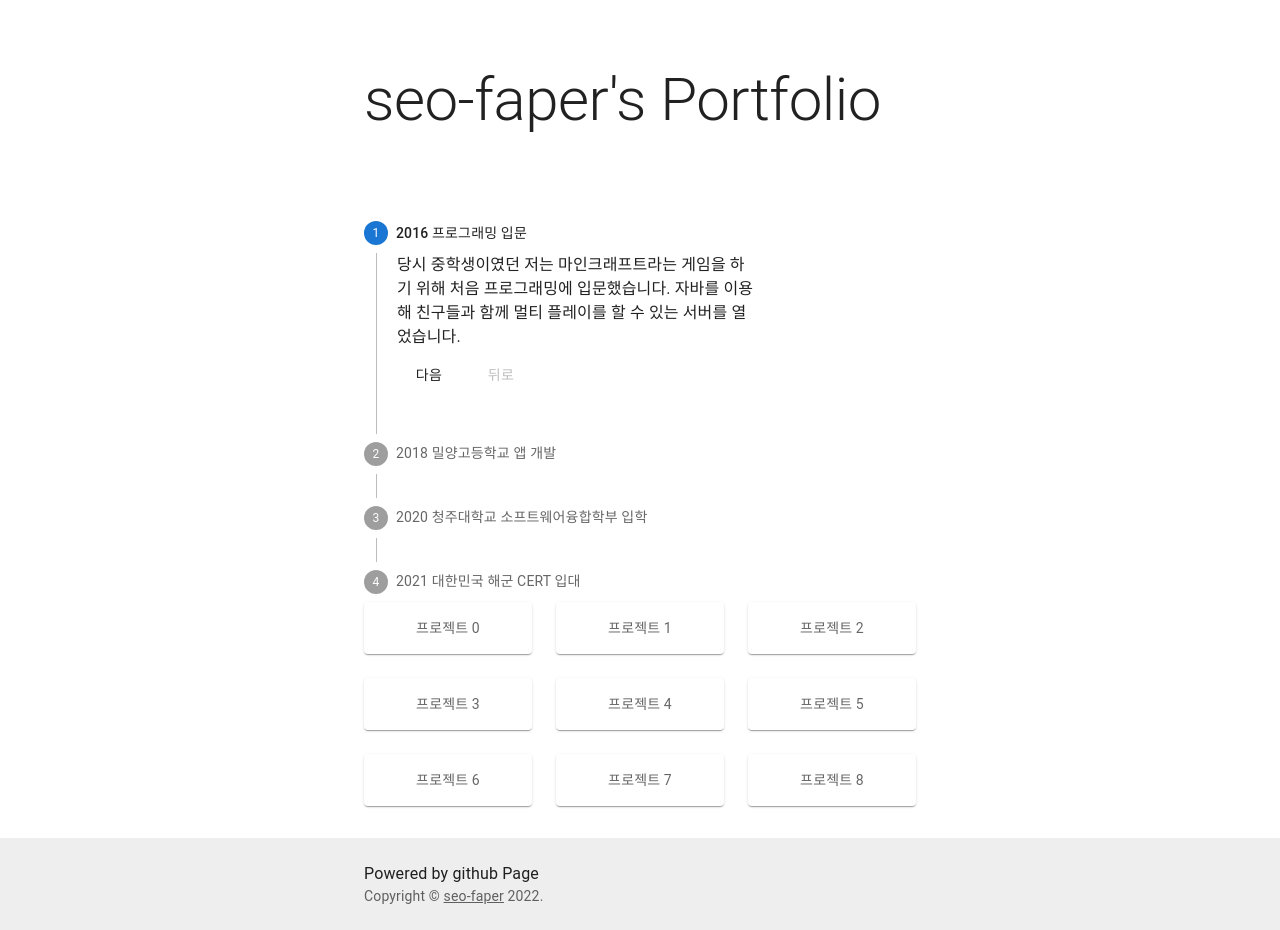
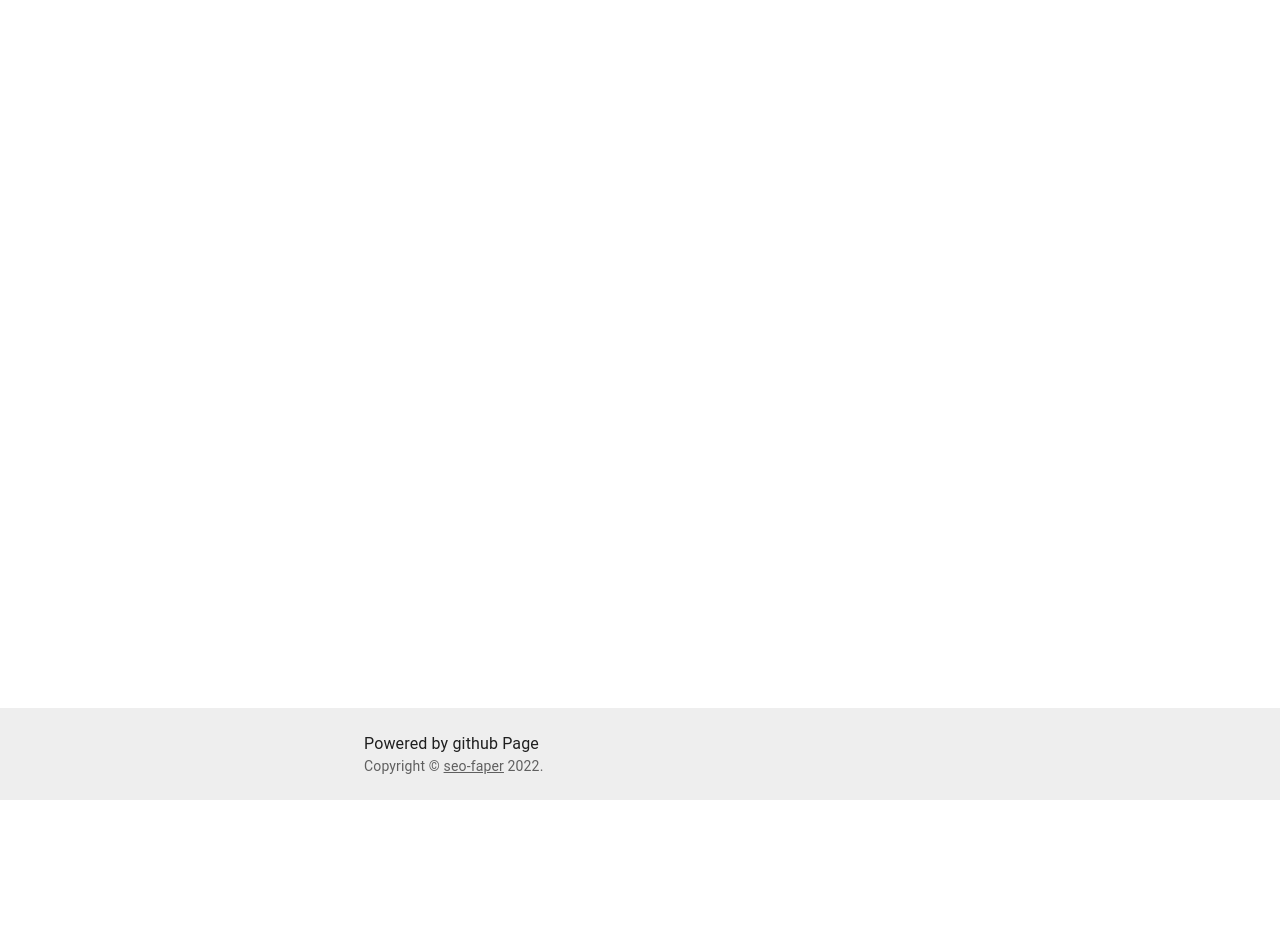
Before and after one commit to Seo-Faper/Jonan, a React (Create React App) app in the folder portfolio/: page / in a window 1280 px wide. After the commit the page ends 800 px from the top, so only its background shows below. Built offline with nearby package versions, Linux system fonts and the light colour scheme.

Commit message:
다시만들어

```diff
--- a/portfolio/src/App.js
+++ b/portfolio/src/App.js
@@ -4,8 +4,7 @@ import Box from '@mui/material/Box';
 import Typography from '@mui/material/Typography';
 import Container from '@mui/material/Container';
 import Link from '@mui/material/Link';
-import GridPage from './GridPage';
-import TimeLine from './TimeLine';
+
 function Copyright() {
   return (
     <Typography variant="body2" color="text.secondary">
@@ -29,16 +28,11 @@ export default function App() {
       }}
     >
       <CssBaseline />
-      <Container component="main" sx={{ mt: 8, mb: 2 }} maxWidth="sm">
-        <Typography variant="h2" component="h1" gutterBottom>
-          seo-faper's Portfolio
-        </Typography>
-      </Container>
+
       <Container component="article" sx={{ mt: 5, mb: 4 }} maxWidth="sm">
       <CssBaseline />
-        <TimeLine/>
       <CssBaseline/>
-        <GridPage/>
+
       </Container>
       <Box
         component="footer"
--- a/portfolio/src/GridPage.js
+++ /dev/null
@@ -1,27 +0,0 @@
-import * as React from 'react';
-import { experimentalStyled as styled } from '@mui/material/styles';
-import Box from '@mui/material/Box';
-import Paper from '@mui/material/Paper';
-import Grid from '@mui/material/Unstable_Grid2';
-
-const Item = styled(Paper)(({ theme }) => ({
-  backgroundColor: theme.palette.mode === 'dark' ? '#1A2027' : '#fff',
-  ...theme.typography.body2,
-  padding: theme.spacing(2),
-  textAlign: 'center',
-  color: theme.palette.text.secondary,
-}));
-
-export default function GridPage() {
-  return (
-    <Box sx={{ flexGrow: 1 }}>
-      <Grid container spacing={{ xs: 2, md: 3 }} columns={{ xs: 4, sm: 8, md: 12 }}>
-        {Array.from(Array(9)).map((_, index) => (
-          <Grid xs={2} sm={4} md={4} key={index}>
-            <Item>프로젝트 {index}</Item>
-          </Grid>
-        ))}
-      </Grid>
-    </Box>
-  );
-}
--- a/portfolio/src/TimeLine.js
+++ /dev/null
@@ -1,96 +0,0 @@
-import * as React from 'react';
-import Box from '@mui/material/Box';
-import Stepper from '@mui/material/Stepper';
-import Step from '@mui/material/Step';
-import StepLabel from '@mui/material/StepLabel';
-import StepContent from '@mui/material/StepContent';
-import Button from '@mui/material/Button';
-import Paper from '@mui/material/Paper';
-import Typography from '@mui/material/Typography';
-
-const steps = [
-  {
-    label: '2016 프로그래밍 입문',
-    description: `당시 중학생이였던 저는 마인크래프트라는 게임을 하기 위해 처음 프로그래밍에 입문했습니다.
-                자바를 이용해 친구들과 함께 멀티 플레이를 할 수 있는 서버를 열었습니다.`,
-  },
-  {
-    label: '2018 밀양고등학교 앱 개발',
-    description: `고등학교 시절 친구들과 JSP를 이용해 학교의 급식 메뉴 정보와 각종 공지사항을 크롤링 하여 간편하게 보여주는 '밀고 IN' 이라는 어플리케이션을 만들어 플레이스토어에 출시 했습니다.`,
-  },
-  {
-    label: '2020 청주대학교 소프트웨어융합학부 입학',
-    description: `대학교에 입학과 동시에 코로나19가 시작되었고 더 많은 시간을 컴퓨터와 보낼 수 있었습니다.
-                  그렇게 저는 청주대학교 해킹동아리였던 CUHA에 가입하여 중소기업밴처부가 주관하는 'Caldera for ICS' 프로젝트의 연구원으로 활동할 수 있었습니다.`,
-  },
-  {
-    label: '2021 대한민국 해군 CERT 입대',
-    description: `대학교를 휴학한 후 해군 정보보호병으로 입대하여 군수사령부에서 침해사고대응팀(CERT)로 근무했습니다. 실전과 같은 사이버 훈련과 실제 침해사고들을 겪으면서
-                네트워크 및 서버에 대한 전반적인 지식의 폭을 넓힐 수 있었고 군 장병 공개 SW 해커톤에 참가하여 JavaScript, React JS를 입문하게 됩니다.`,
-  },
-];
-
-export default function TimeLine() {
-  const [activeStep, setActiveStep] = React.useState(0);
-
-  const handleNext = () => {
-    setActiveStep((prevActiveStep) => prevActiveStep + 1);
-  };
-
-  const handleBack = () => {
-    setActiveStep((prevActiveStep) => prevActiveStep - 1);
-  };
-
-  const handleReset = () => {
-    setActiveStep(0);
-  };
-
-  return (
-    <Box sx={{ maxWidth: 400 }}>
-      <Stepper activeStep={activeStep} orientation="vertical">
-        {steps.map((step, index) => (
-          <Step key={step.label}>
-            <StepLabel
-              optional={
-                index === 4 ? (
-                  <Typography variant="caption">현재</Typography>
-                ) : null
-              }
-            >
-              {step.label}
-            </StepLabel>
-            <StepContent>
-              <Typography>{step.description}</Typography>
-              <Box sx={{ mb: 2 }}>
-                <div>
-                  <Button
-                    variant="계속"
-                    onClick={handleNext}
-                    sx={{ mt: 1, mr: 1 }}
-                  >
-                    {index === steps.length - 1 ? '끝' : '다음'}
-                  </Button>
-                  <Button
-                    disabled={index === 0}
-                    onClick={handleBack}
-                    sx={{ mt: 1, mr: 1 }}
-                  >
-                    뒤로
-                  </Button>
-                </div>
-              </Box>
-            </StepContent>
-          </Step>
-        ))}
-      </Stepper>
-      {activeStep === steps.length && (
-        <Paper square elevation={0} sx={{ p: 3 }}>
-          <Typography>이때까지의 저의 성장과정 입니다.</Typography>
-          <Button onClick={handleReset} sx={{ mt: 1, mr: 1 }}>
-            다시보기
-          </Button>
-        </Paper>
-      )}
-    </Box>
-  );
-}
```
